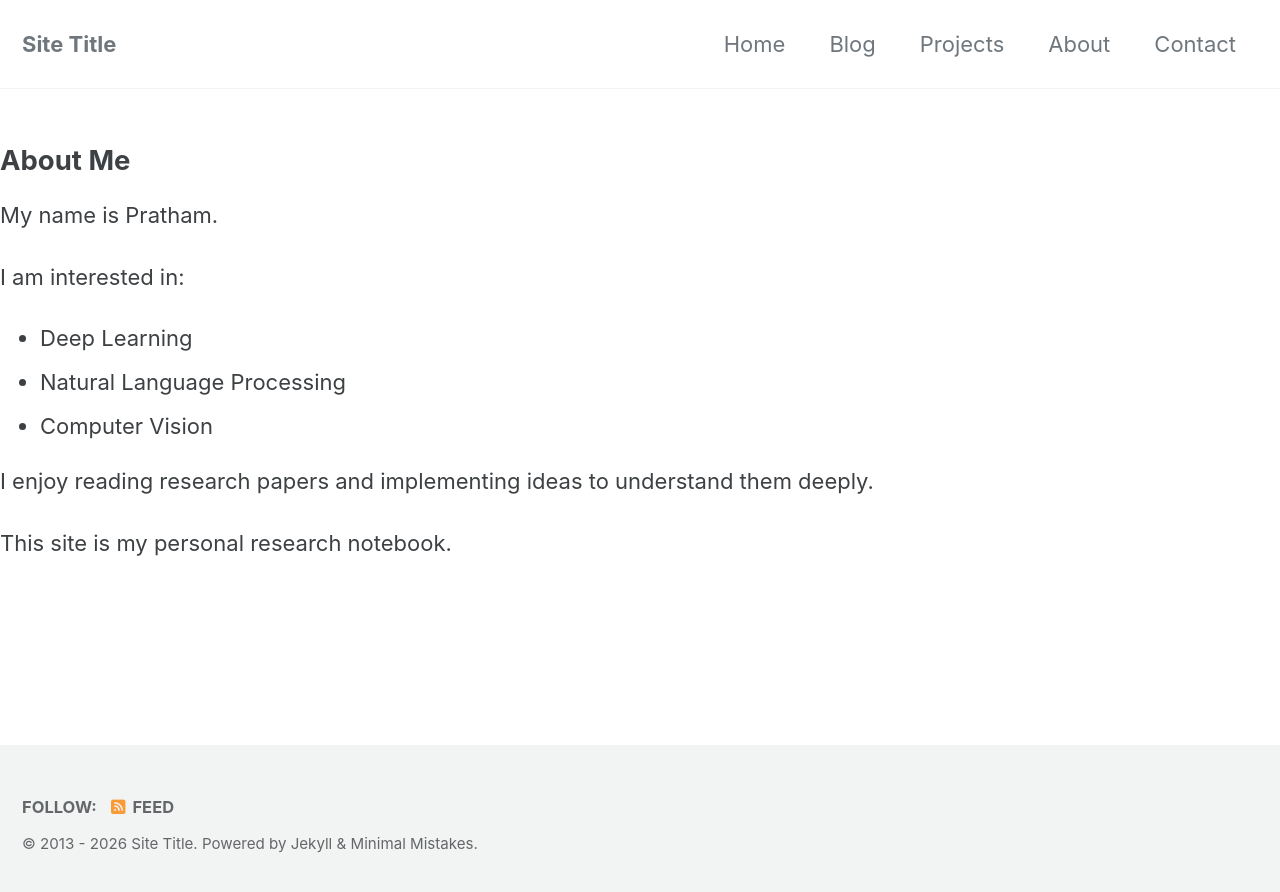
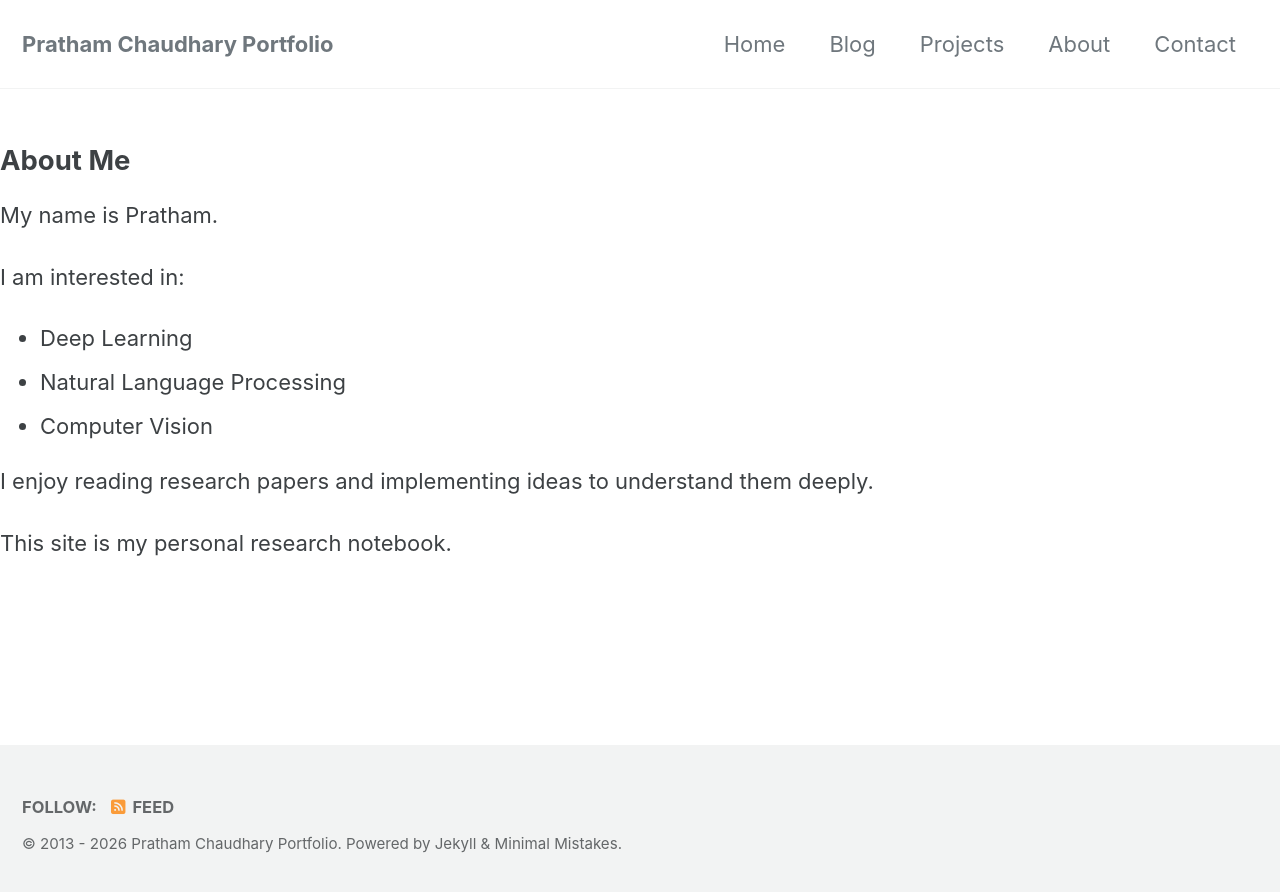
Before and after one commit to Pratham-ja/Pratham-ja.github.io, a Jekyll site: the page built from about.md, in a window 1280 px wide. Shown: the top 892 px of the page. Built offline with Jekyll 4.4.1, drawn with Linux system fonts in a browser that asks for light colours; cached includes are drawn as plain includes; our own code applies the rules of GitHub Pages for plain Markdown files.

Commit message:
Added title in the left.

```diff
--- a/_config.yml
+++ b/_config.yml
@@ -17,7 +17,7 @@ minimal_mistakes_skin    : "default" # "air", "aqua", "contrast", "dark", "dirt"
 # Site Settings
 locale                   : "en-US"
 rtl                      : # true, false (default) # turns direction of the page into right to left for RTL languages
-title                    : "Site Title"
+title                    : "Pratham Chaudhary Portfolio"
 title_separator          : "-"
 subtitle                 : # site tagline that appears below site title in masthead
 name                     : "Your Name"
```
